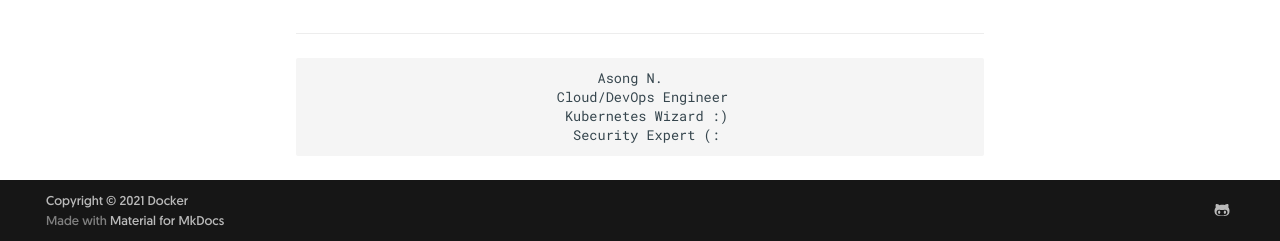
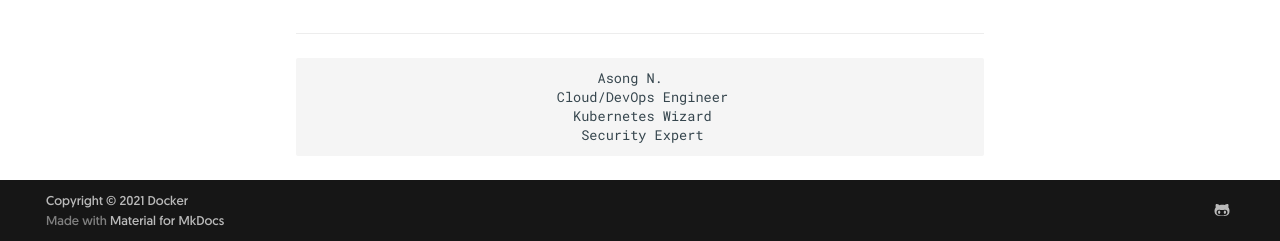
Before and after one commit to asongent/docker-tutorial, an MkDocs documentation site: the page built from docs/tutorial/image-building-best-practices/index.md, in a window 1280 px wide and 900 px high, scrolled down 5710 px. Shown: the part 656-897 px from the top of the window. Built offline with MkDocs 1.6.1 and Material for MkDocs 9.7.7, drawn with Linux system fonts in a browser that asks for light colours; comment, search, counter and statistics services are not loaded.

Commit message:
some mod

```diff
--- a/docs/tutorial/image-building-best-practices/index.md
+++ b/docs/tutorial/image-building-best-practices/index.md
@@ -275,5 +275,5 @@ build-time dependencies from runtime dependencies.
 
                                        Asong N.
                                   Cloud/DevOps Engineer
-                                   Kubernetes Wizard :)
-                                    Security Expert (:
+                                    Kubernetes Wizard
+                                     Security Expert
```
